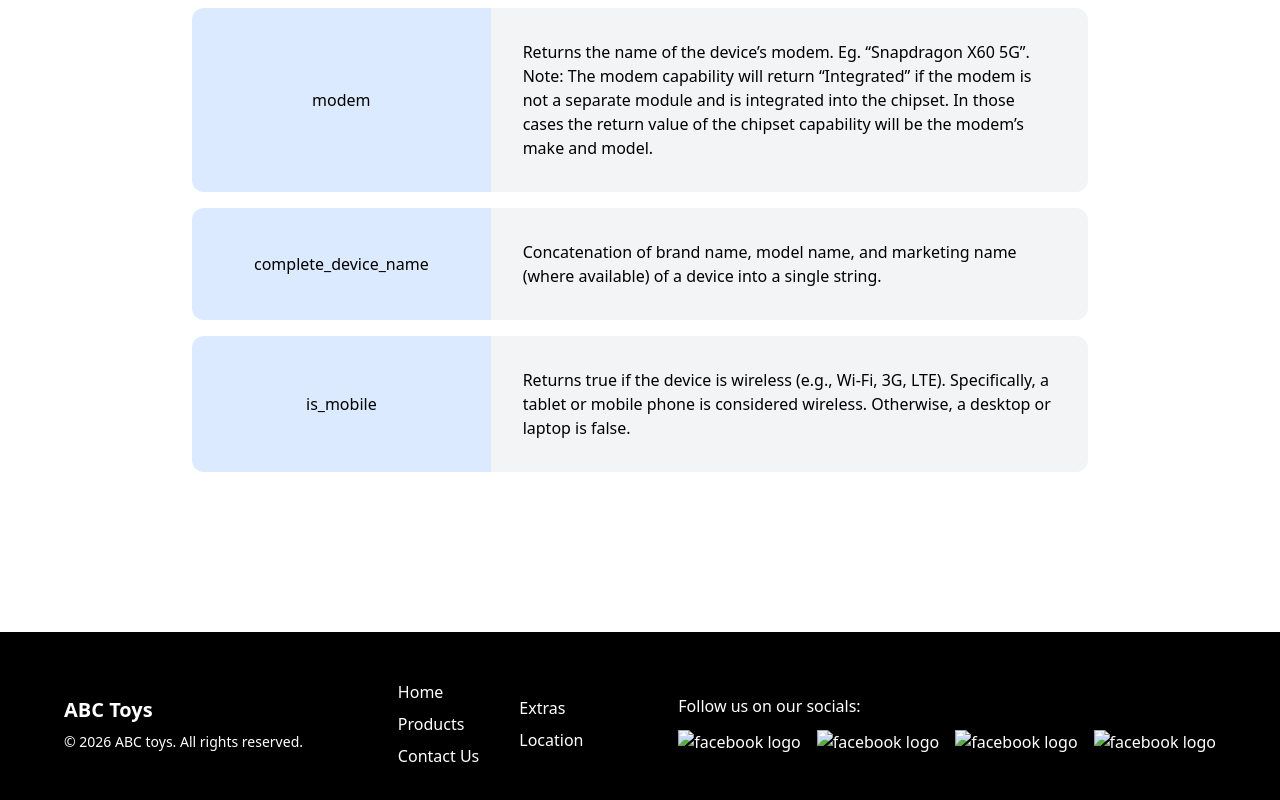
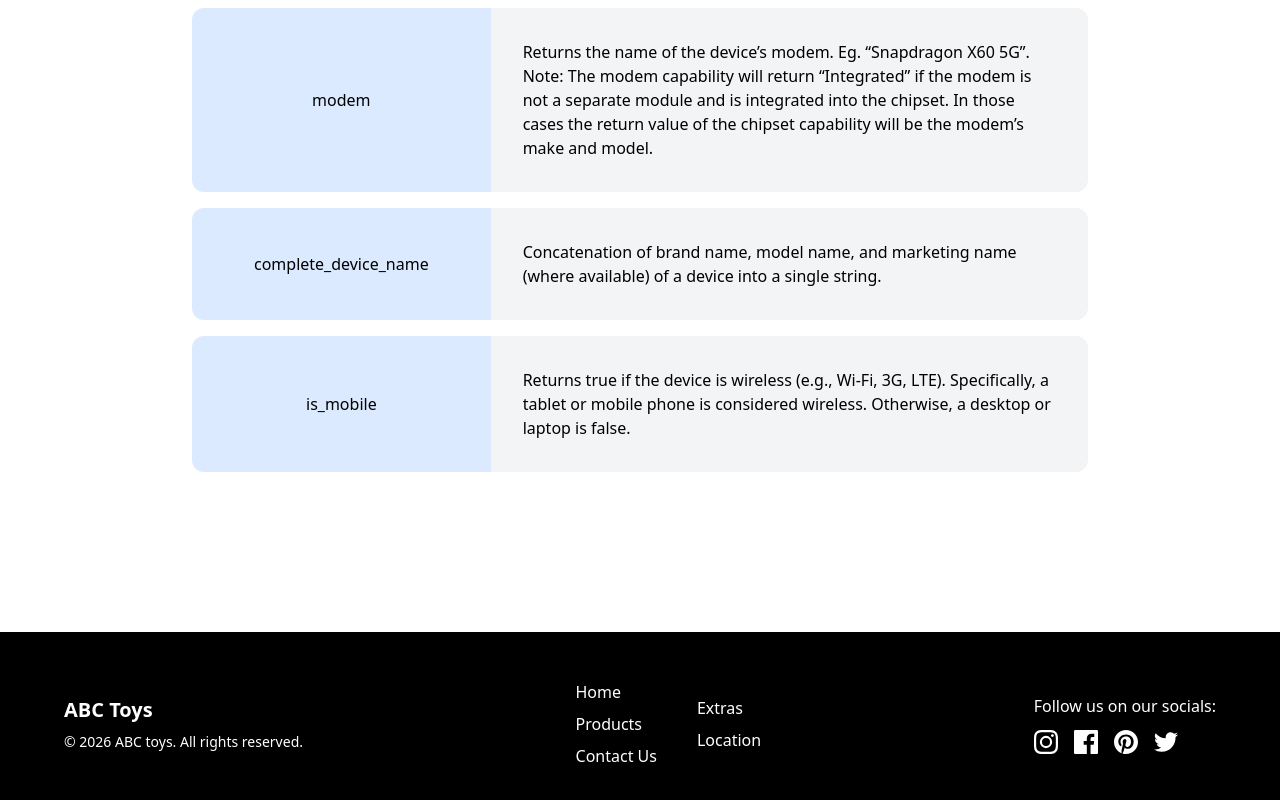
Before and after one commit to Pedro-Orellana/cis-128-homework-3-work, a website: page extra.html in a window 1280 px wide. Shown: the part 484-1284 px from the top of the page. Drawn offline with Linux system fonts and the light colour scheme; the site is published under a folder, as on GitHub Pages, so addresses that start at the root find nothing.

Commit message:
fix images for all html files

```diff
--- a/extra.html
+++ b/extra.html
@@ -235,7 +235,7 @@
                 <div>
                   <a href="#">
                     <img
-                      src="/local/icon-instagram.svg"
+                      src="local/icon-instagram.svg"
                       alt="facebook logo"
                     >
                   </a>
@@ -244,7 +244,7 @@
                 <div>
                   <a href="#">
                     <img
-                      src="/local/icon-facebook.svg"
+                      src="local/icon-facebook.svg"
                       alt="facebook logo"
                     >
                   </a>
@@ -253,7 +253,7 @@
                 <div>
                   <a href="#">
                     <img
-                      src="/local/icon-pinterest.svg"
+                      src="local/icon-pinterest.svg"
                       alt="facebook logo"
                     >
                   </a>
@@ -262,7 +262,7 @@
                 <div>
                   <a href="#">
                     <img
-                      src="/local/icon-twitter.svg"
+                      src="local/icon-twitter.svg"
                       alt="facebook logo"
                     >
                   </a>
```
Also changed, not shown: contact-us.html (+6 -6 lines), index.html (+4 -4 lines), location.html (+4 -4 lines), products.html (+1 -1 lines).
